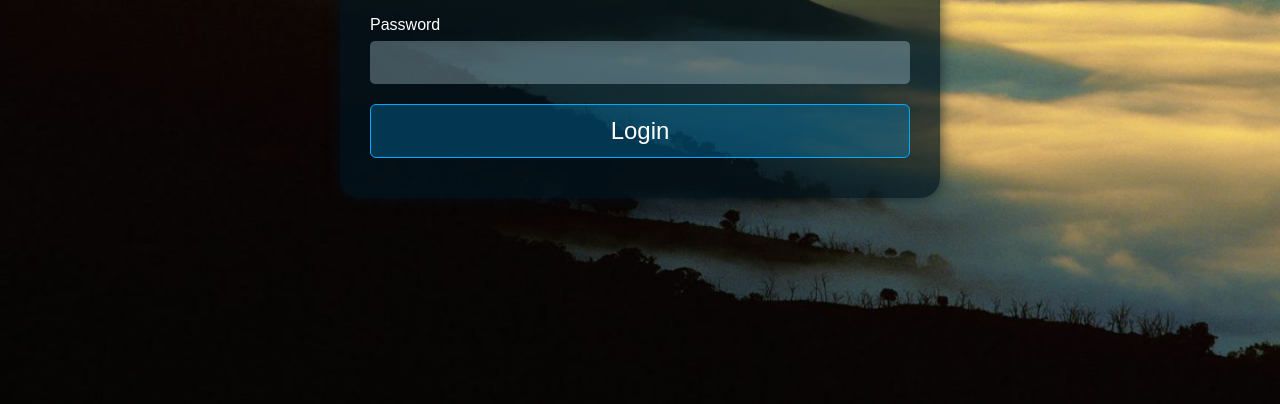
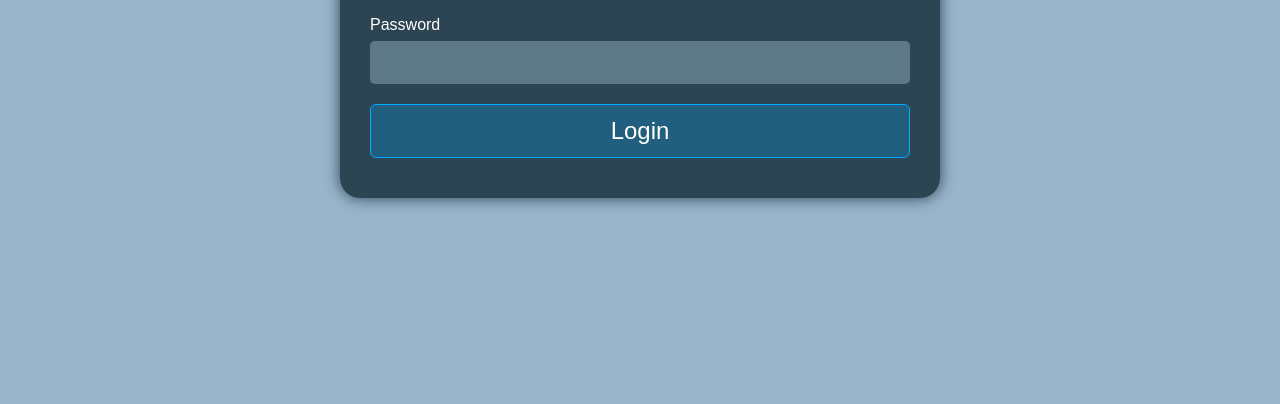
Before and after one commit to guyjasperg/SimpleLoginScreen, a plain HTML site: page index.html in a window 1280 px wide. Shown: the part 396-800 px from the top of the page. Drawn offline with Linux system fonts and the light colour scheme.

Commit message:
change background

```diff
--- a/styles.css
+++ b/styles.css
@@ -21,7 +21,8 @@ body {
 }
 
 .full-screen-container {
-    background-image: url("background-img.jpg");
+    /* background-image: url("background-img.jpg"); */
+    background-color: rgb(152, 181, 204);
     height: 100vh;
     width: 100vw;
     background-size: cover;
```
